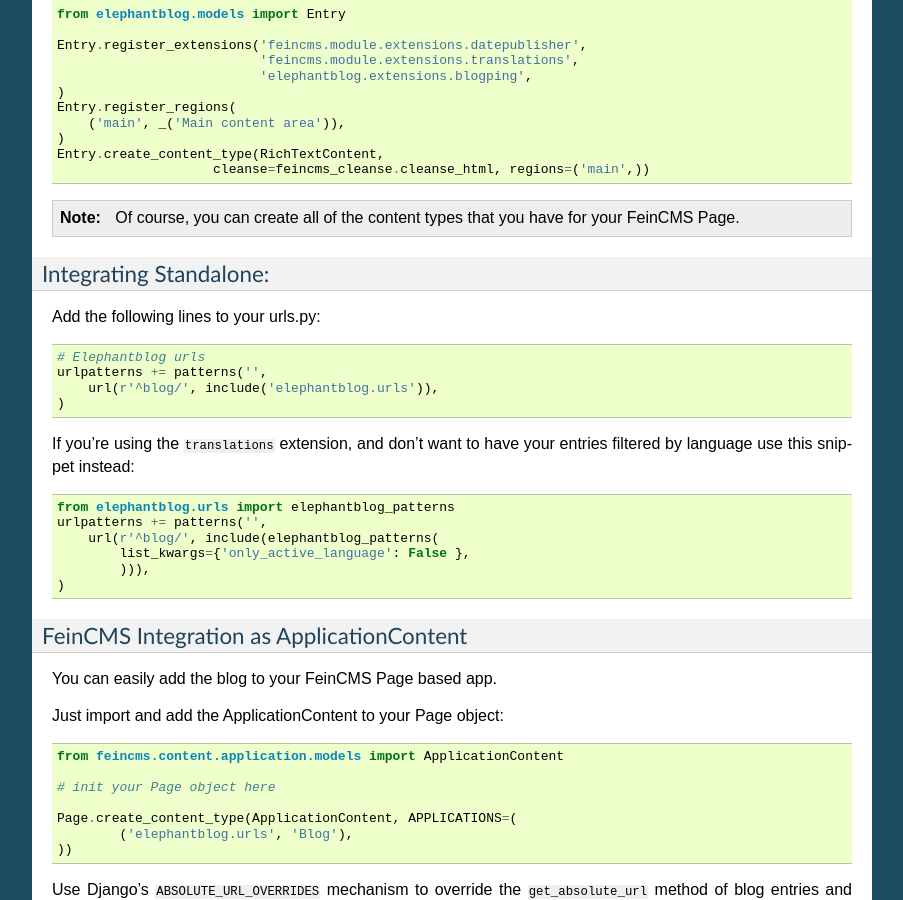
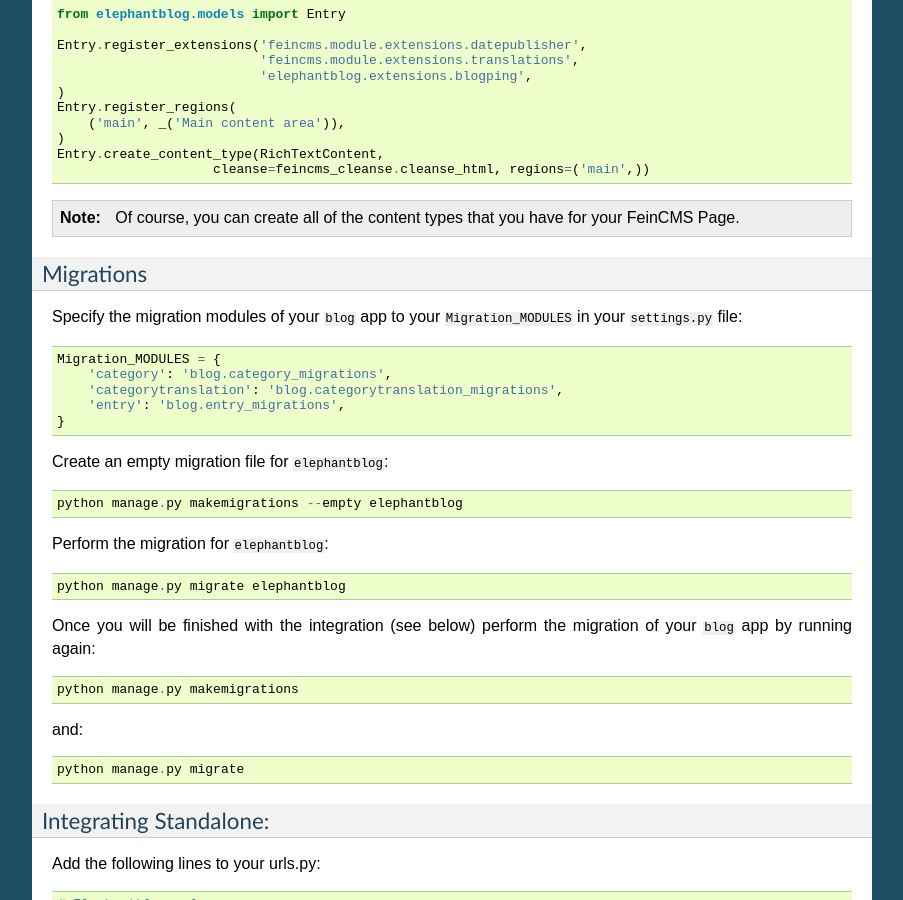
Before and after one commit to feincms/feincms-elephantblog, a Sphinx documentation site: the page built from docs/installation.rst, in a window 1280 px wide and 900 px high, scrolled down 573 px. Shown: the whole window, without its empty margins (198-1101 px from the left). Built offline with Sphinx 7.4.7, drawn with Linux system fonts in a browser that asks for light colours.

Commit message:
Update installation.rst

```diff
--- a/docs/installation.rst
+++ b/docs/installation.rst
@@ -54,6 +54,32 @@
     Of course, you can create all of the content types that you have for your
     FeinCMS Page.
 
+Migrations
+----------
+
+Specify the migration modules of your ``blog`` app to your ``Migration_MODULES`` in your ``settings.py`` file::
+
+    Migration_MODULES = {
+        'category': 'blog.category_migrations',
+        'categorytranslation': 'blog.categorytranslation_migrations',
+        'entry': 'blog.entry_migrations',
+    }
+
+Create an empty migration file for ``elephantblog``::
+
+    python manage.py makemigrations --empty elephantblog
+
+Perform the migration for ``elephantblog``::
+
+    python manage.py migrate elephantblog
+
+Once you will be finished with the integration (see below) perform the migration of your ``blog`` app by running again::
+
+    python manage.py makemigrations
+
+and::
+
+    python manage.py migrate
 
 Integrating Standalone:
 -----------------------
```
